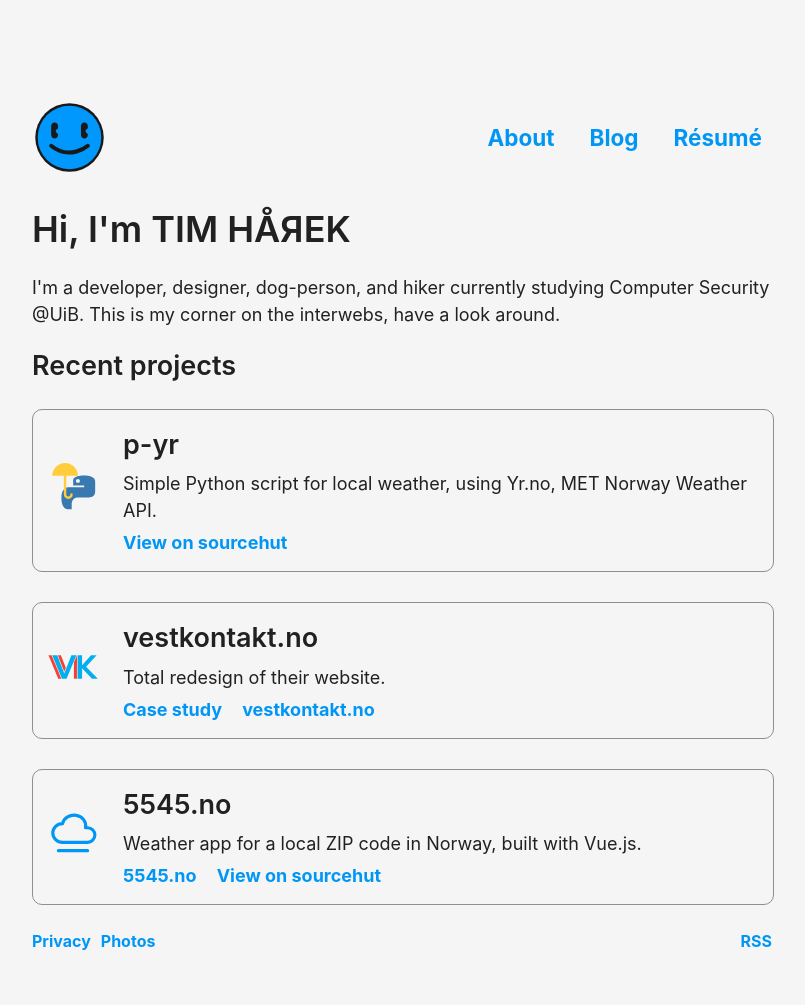
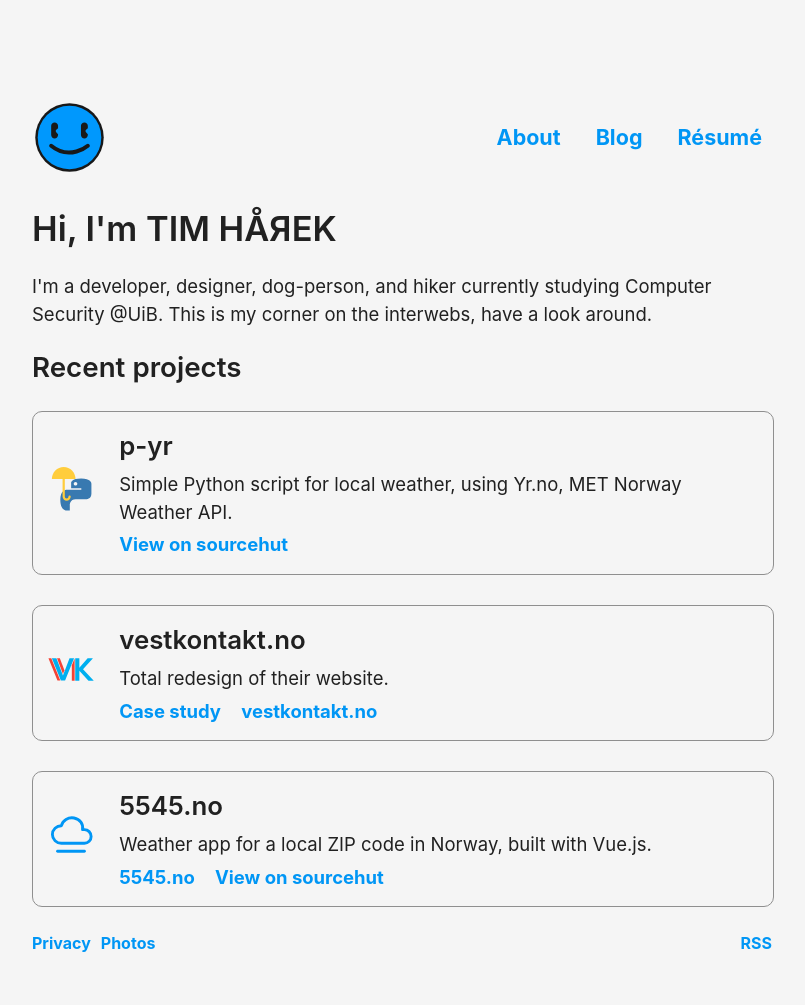
Before and after one commit to timharek/timharek.no, a Jekyll site: the page built from index.html, in a window 1280 px wide. Shown: the whole page, without its empty margins (238-1043 px from the left). Built offline with Jekyll 4.4.1, drawn with Linux system fonts in a browser that asks for light colours.

Commit message:
chore: Reduced usage of breakpoints
Started using clamp() instead, easier to read code and more fluid when
the page is scaled up and down.

```diff
--- a/assets/_sass/base/_base.scss
+++ b/assets/_sass/base/_base.scss
@@ -9,13 +9,9 @@ body {
     margin: 0;
     padding: 0;
 
-    font-size: $font-size-desktop;
+    font-size: clamp(1rem, 2vw, 1.075rem);
 
     line-height: 1.5;
-
-    @media screen and (max-width: $breakpoint-medium2) {
-        font-size: $font-size-mobile;
-    }
 
     @media (prefers-color-scheme: dark) {
         background-color: $primary-dark-color;
@@ -25,19 +21,11 @@ body {
 
 .wrapper {
     margin: 0 auto;
-    margin-top: 100px;
-    margin-bottom: 50px;
     max-width: $site-max-width;
     height: 100vh - margin-top;
 
-    @media screen and (max-width: $breakpoint-medium2) {
-        margin-top: 50px;
-    }
-
-    @media screen and (max-width: $breakpoint-small) {
-        margin-top: 1.5em;
-        margin-bottom: 1.5em;
-    }
+    margin-bottom: clamp(.5vh, 5%, 50px);
+    margin-top: clamp(1vh, 10%, 100px);
 
     .container {
         width: 100% - padding;
--- a/assets/_sass/layouts/_blog.scss
+++ b/assets/_sass/layouts/_blog.scss
@@ -16,6 +16,8 @@ ul.blog {
         }
 
         .post-summary {
+            hyphens: auto;
+
             span {
                 display: block;
             }
@@ -24,6 +26,8 @@ ul.blog {
 }
 
 article {
+    hyphens: auto;
+
     .post-header {
         .post-meta {
             margin-top: 0;
@@ -32,7 +36,7 @@ article {
 
             span {
                 font-weight: bold;
-                margin-right: .5em;
+                margin-right: 0.5em;
             }
         }
     }
--- a/assets/_sass/layouts/_projects.scss
+++ b/assets/_sass/layouts/_projects.scss
@@ -20,11 +20,7 @@
 			margin-right: 25px;
 
 			img {
-				width: 50px;
-
-				@media screen and (max-width: $breakpoint-medium2) {
-					width: 35px;
-				}
+				width: 2.5em;
 			}
 		}
 
@@ -43,15 +39,6 @@
 				&:not(:last-of-type) {
 					margin-right: 15px;
 				}
-
-				/* @media screen and (max-width: $breakpoint-medium2) {
-					display: block;
-					margin-right: 0;
-
-					&:not(:last-of-type) {
-						margin-bottom: 1.5em;
-					}
-				} */
 			}
 		}
 
--- a/assets/_sass/layouts/_resume.scss
+++ b/assets/_sass/layouts/_resume.scss
@@ -11,6 +11,7 @@
 
     .tldr {
         margin-bottom: 1.25em;
+        hyphens: auto;
 
         p {
             margin-bottom: 0;
```
